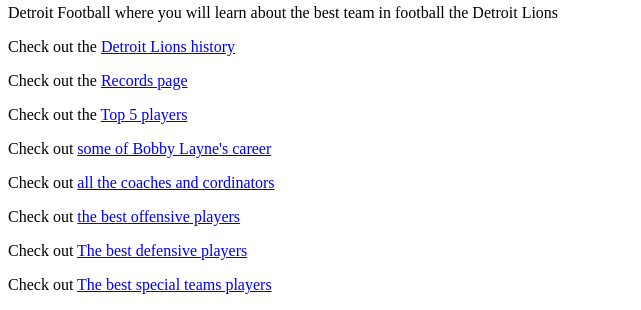
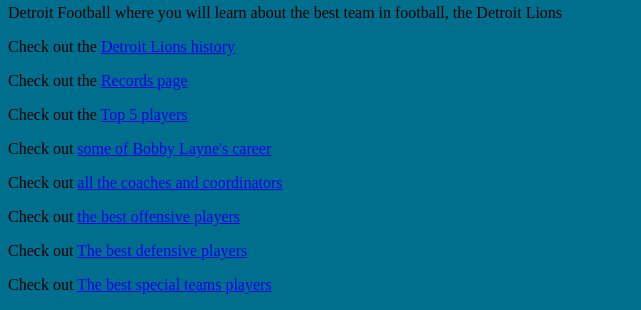
Before and after one commit to JacksonToler28/web-design, a plain HTML site: page index.html in a window 1280 px wide. Shown: the part 524-834 px from the top of the page, without its empty margins (0-641 px from the left). Drawn offline with Linux system fonts and the light colour scheme.

Commit message:
Update index.html

```diff
--- a/index.html
+++ b/index.html
@@ -2,19 +2,24 @@
 <html lang="en">
     <head>
         <title>Detroit Lions Homepage</title>
+        <style>
+            body {
+                background-color: #006F8E;
+            }
+        </style>
     </head>
     <body>
         welcome to
         <img src="images/logo.png" width="500" height="500" alt="Description of image">
 
-        <p> Detroit Football where you will learn about the best team in football the Detroit Lions</p>
+        <p> Detroit Football where you will learn about the best team in football, the Detroit Lions</p>
         <p>Check out the <a href="history.html">Detroit Lions history</a></p>
         <p>Check out the <a href="Records.html">Records page</a></p>
         <p>Check out the <a href="Top-5-players.html">Top 5 players</a></p>
         <p>Check out <a href="Bobby-Lane.html">some of Bobby Layne's career</a></p>
-        <p>Check out <a href="coaches-and-cordinators.html"> all the coaches and cordinators</a></p>
-        <p>Check out <a href="best-player-at-every-position.html"> the best offensive players</a></p>
-        <p>Check out <a href="Best-deffensive-player-at-every-position.html"> The best defensive players</a></p>
-        <p>Check out <a href="Best-special-teams-players.html"> The best special teams players</a></p>
+        <p>Check out <a href="coaches-and-cordinators.html">all the coaches and coordinators</a></p>
+        <p>Check out <a href="best-player-at-every-position.html">the best offensive players</a></p>
+        <p>Check out <a href="Best-deffensive-player-at-every-position.html">The best defensive players</a></p>
+        <p>Check out <a href="Best-special-teams-players.html">The best special teams players</a></p>
     </body>
 </html>
```
